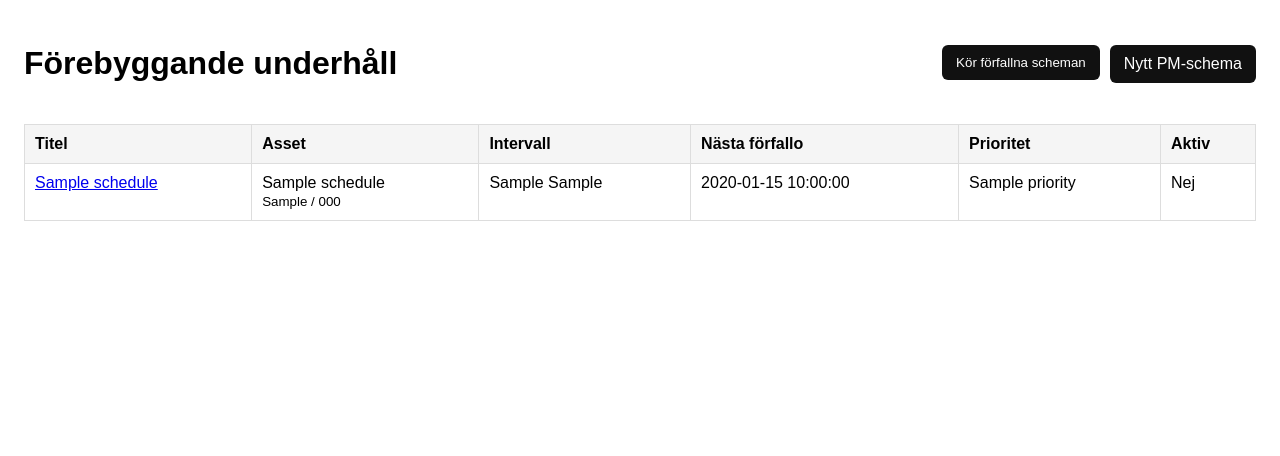
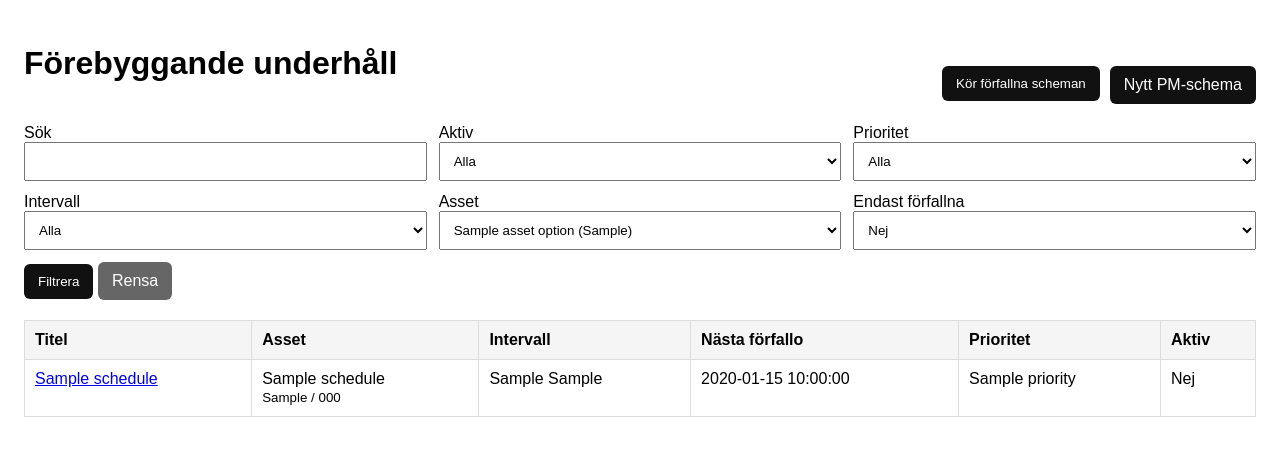
Before and after one commit to zebastianahlin-art/Zync-ERP, a PHP site: template zync-erp/app/Modules/maintenance/views/preventive_maintenance/index.php in a window 1280 px wide. Shown: the top 456 px of the page. Run offline with PHP 8.4, Linux system fonts and the light colour scheme; the template is opened without the code that fills it: most values are stand-ins (such as "Sample title", 1, 10 or a date in 2020).

Commit message:
Enhance layout and add filtering options for maintenance

```diff
--- a/zync-erp/app/Modules/maintenance/views/preventive_maintenance/index.php
+++ b/zync-erp/app/Modules/maintenance/views/preventive_maintenance/index.php
@@ -5,7 +5,9 @@
     <title>Förebyggande underhåll</title>
     <style>
         body { font-family: Arial, sans-serif; margin: 24px; }
-        .topbar { display:flex; justify-content:space-between; align-items:center; margin-bottom:20px; gap:12px; }
+        .topbar, .filters { display:flex; justify-content:space-between; align-items:end; gap:12px; margin-bottom:20px; flex-wrap:wrap; }
+        .filters form { display:grid; grid-template-columns: repeat(3, minmax(180px, 1fr)); gap:12px; width:100%; }
+        .filters .full { grid-column: span 3; }
         .actions { display:flex; gap:10px; }
         table { width:100%; border-collapse:collapse; }
         th, td { border:1px solid #ddd; padding:10px; text-align:left; vertical-align:top; }
@@ -14,18 +16,83 @@
             display:inline-block; padding:10px 14px; background:#111; color:#fff;
             text-decoration:none; border-radius:6px; border:none; cursor:pointer;
         }
-        form.inline { display:inline; }
+        input, select { width:100%; padding:10px; box-sizing:border-box; }
     </style>
 </head>
 <body>
     <div class="topbar">
         <h1>Förebyggande underhåll</h1>
         <div class="actions">
-            <form class="inline" method="POST" action="/maintenance/preventive/run-due">
+            <form method="POST" action="/maintenance/preventive/run-due">
                 <button class="button" type="submit">Kör förfallna scheman</button>
             </form>
             <a class="button" href="/maintenance/preventive/create">Nytt PM-schema</a>
         </div>
+    </div>
+
+    <div class="filters">
+        <form method="GET" action="/maintenance/preventive">
+            <div>
+                <label for="q">Sök</label>
+                <input type="text" name="q" id="q" value="<?= htmlspecialchars($filters['q'] ?? '') ?>">
+            </div>
+
+            <div>
+                <label for="is_active">Aktiv</label>
+                <select name="is_active" id="is_active">
+                    <option value="">Alla</option>
+                    <option value="1" <?= (($filters['is_active'] ?? '') === '1') ? 'selected' : '' ?>>Ja</option>
+                    <option value="0" <?= (($filters['is_active'] ?? '') === '0') ? 'selected' : '' ?>>Nej</option>
+                </select>
+            </div>
+
+            <div>
+                <label for="priority">Prioritet</label>
+                <select name="priority" id="priority">
+                    <option value="">Alla</option>
+                    <option value="low" <?= (($filters['priority'] ?? '') === 'low') ? 'selected' : '' ?>>low</option>
+                    <option value="medium" <?= (($filters['priority'] ?? '') === 'medium') ? 'selected' : '' ?>>medium</option>
+                    <option value="high" <?= (($filters['priority'] ?? '') === 'high') ? 'selected' : '' ?>>high</option>
+                    <option value="critical" <?= (($filters['priority'] ?? '') === 'critical') ? 'selected' : '' ?>>critical</option>
+                </select>
+            </div>
+
+            <div>
+                <label for="interval_type">Intervall</label>
+                <select name="interval_type" id="interval_type">
+                    <option value="">Alla</option>
+                    <option value="daily" <?= (($filters['interval_type'] ?? '') === 'daily') ? 'selected' : '' ?>>daily</option>
+                    <option value="weekly" <?= (($filters['interval_type'] ?? '') === 'weekly') ? 'selected' : '' ?>>weekly</option>
+                    <option value="monthly" <?= (($filters['interval_type'] ?? '') === 'monthly') ? 'selected' : '' ?>>monthly</option>
+                    <option value="yearly" <?= (($filters['interval_type'] ?? '') === 'yearly') ? 'selected' : '' ?>>yearly</option>
+                </select>
+            </div>
+
+            <div>
+                <label for="asset_node_id">Asset</label>
+                <select name="asset_node_id" id="asset_node_id">
+                    <option value="">Alla</option>
+                    <?php foreach ($assetOptions as $asset): ?>
+                        <option value="<?= (int) $asset['id'] ?>" <?= ((string) ($filters['asset_node_id'] ?? '') === (string) $asset['id']) ? 'selected' : '' ?>>
+                            <?= htmlspecialchars($asset['name']) ?> (<?= htmlspecialchars($asset['node_type']) ?>)
+                        </option>
+                    <?php endforeach; ?>
+                </select>
+            </div>
+
+            <div>
+                <label for="due_only">Endast förfallna</label>
+                <select name="due_only" id="due_only">
+                    <option value="">Nej</option>
+                    <option value="1" <?= (($filters['due_only'] ?? '') === '1') ? 'selected' : '' ?>>Ja</option>
+                </select>
+            </div>
+
+            <div class="full">
+                <button class="button" type="submit">Filtrera</button>
+                <a class="button" href="/maintenance/preventive" style="background:#666;">Rensa</a>
+            </div>
+        </form>
     </div>
 
     <table>
```
